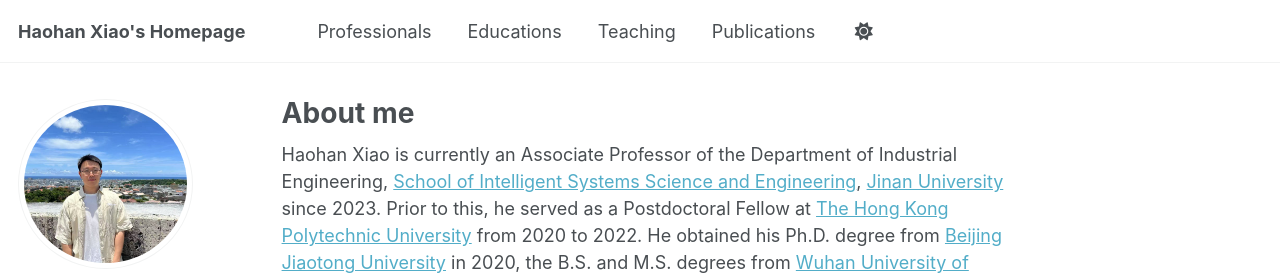
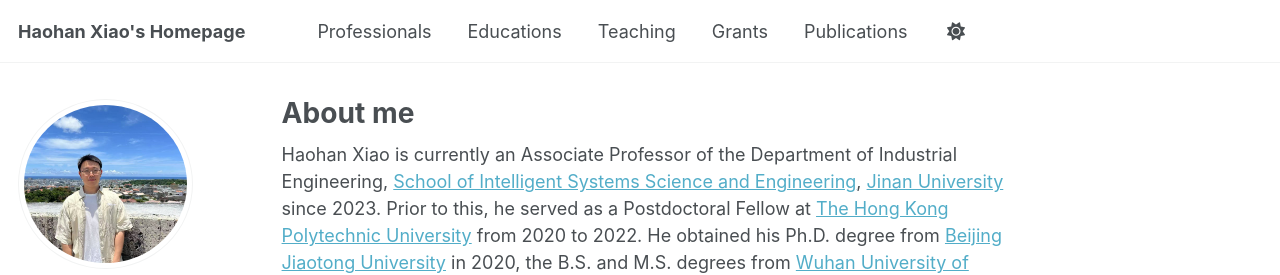
Before and after one commit to haohanxiao1/haohanxiao1.github.io, a Jekyll site: the page built from _pages/about.md, in a window 1280 px wide. Shown: the top 275 px of the page. Built offline with Jekyll 4.4.1, drawn with Linux system fonts in a browser that asks for light colours; some web fonts are replaced; a script that is not in the unit is left out.

Commit message:
Update navigation.yml

```diff
--- a/_data/navigation.yml
+++ b/_data/navigation.yml
@@ -21,6 +21,9 @@ main:
   - title: "Teaching"
     url: /teaching/
 
+  - title: "Grants"
+    url: /grants/
+
   - title: "Publications"
     url: /publications/
 
```
